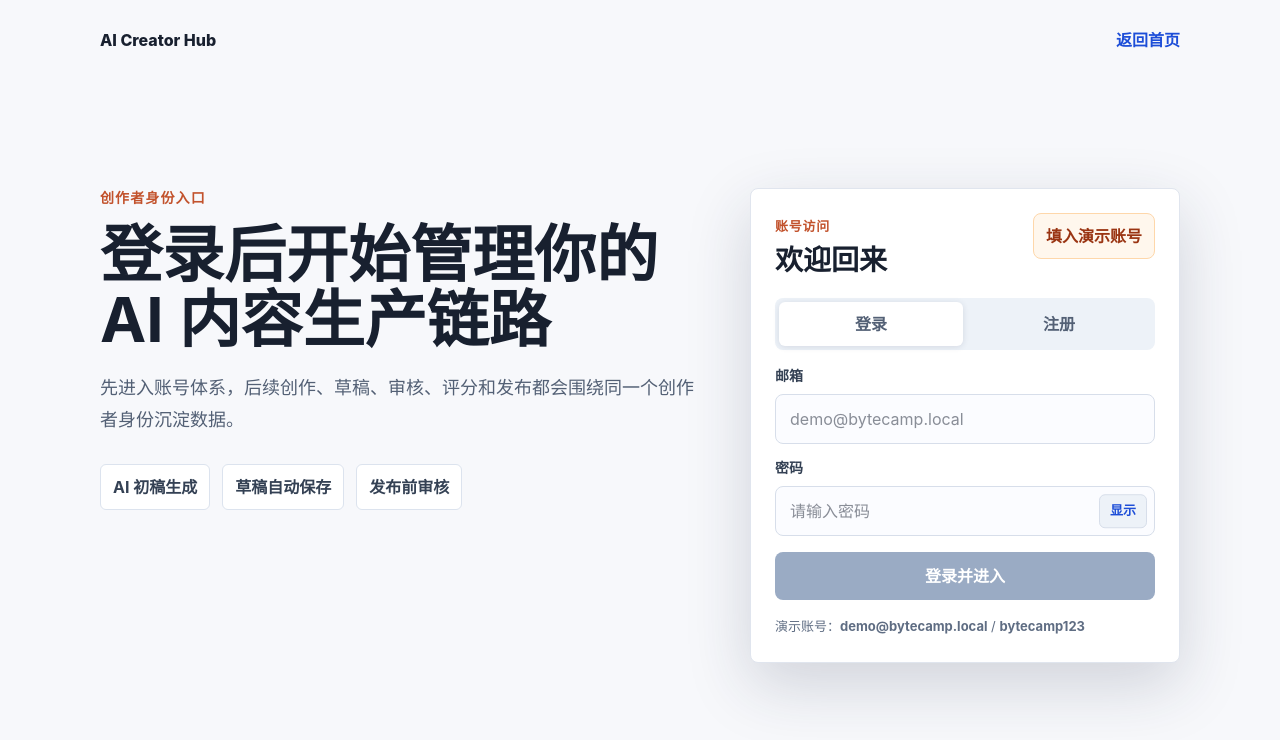
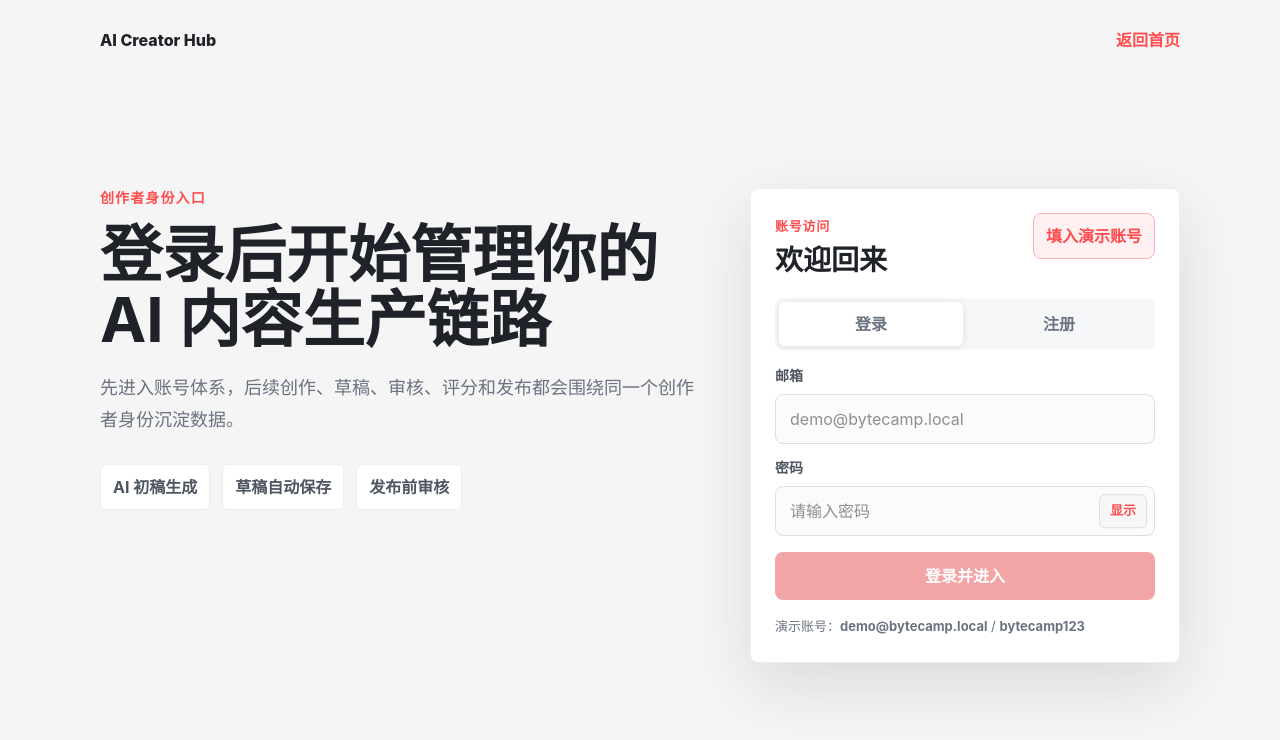
Before and after one commit to KJ1N/byte_camp_frontend, a Next.js app in the folder apps/web/: page /login in a window 1280 px wide. Shown: the top 740 px of the page. Built offline with nearby package versions, Linux system fonts and the light colour scheme.

Commit message:
统一登录页色调

```diff
--- a/apps/web/src/app/login/page.tsx
+++ b/apps/web/src/app/login/page.tsx
@@ -102,40 +102,40 @@ export default function LoginPage() {
   }
 
   return (
-    <main className="min-h-screen bg-[linear-gradient(135deg,rgba(255,255,255,0.94),rgba(237,242,255,0.88)),radial-gradient(circle_at_18%_14%,#ffe3bd,transparent_30%),radial-gradient(circle_at_86%_20%,#ccecff,transparent_32%),#f7f8fb] px-5 py-7 text-[#18202f] md:px-[5vw]">
+    <main className="min-h-screen bg-[#f5f5f5] px-5 py-7 text-[#1f2329] md:px-[5vw]">
       <nav className="mx-auto mb-14 flex max-w-[1080px] flex-col items-start justify-between gap-4 md:flex-row md:items-center">
         <Link href="/" className="font-extrabold">
           AI Creator Hub
         </Link>
-        <Link href="/" className="font-bold text-[#1d4ed8]">
+        <Link href="/" className="font-bold text-[#ff4d4f]">
           返回首页
         </Link>
       </nav>
 
       <section className="mx-auto grid max-w-[1080px] items-start gap-12 pt-10 md:grid-cols-[minmax(0,1fr)_minmax(360px,430px)] md:pt-20">
         <div>
-          <p className="mb-3.5 text-sm font-bold tracking-[0.08em] text-[#c2522c]">创作者身份入口</p>
+          <p className="mb-3.5 text-sm font-bold tracking-[0.08em] text-[#ff4d4f]">创作者身份入口</p>
           <h1 className="max-w-[680px] text-[clamp(38px,6vw,62px)] leading-[1.05] font-bold">
             登录后开始管理你的 AI 内容生产链路
           </h1>
-          <p className="mt-5 max-w-[620px] text-lg leading-8 text-[#536075]">
+          <p className="mt-5 max-w-[620px] text-lg leading-8 text-[#6b7280]">
             先进入账号体系，后续创作、草稿、审核、评分和发布都会围绕同一个创作者身份沉淀数据。
           </p>
           <div className="mt-7 flex flex-wrap gap-3" aria-label="登录后可用能力">
-            <span className="rounded-md border border-[#dce3ee] bg-white px-3 py-2.5 font-bold text-[#344154]">AI 初稿生成</span>
-            <span className="rounded-md border border-[#dce3ee] bg-white px-3 py-2.5 font-bold text-[#344154]">草稿自动保存</span>
-            <span className="rounded-md border border-[#dce3ee] bg-white px-3 py-2.5 font-bold text-[#344154]">发布前审核</span>
+            <span className="rounded-md border border-[#eeeeee] bg-white px-3 py-2.5 font-bold text-[#4e5661]">AI 初稿生成</span>
+            <span className="rounded-md border border-[#eeeeee] bg-white px-3 py-2.5 font-bold text-[#4e5661]">草稿自动保存</span>
+            <span className="rounded-md border border-[#eeeeee] bg-white px-3 py-2.5 font-bold text-[#4e5661]">发布前审核</span>
           </div>
         </div>
 
-        <form className="rounded-lg border border-[#e0e5ee] bg-white p-6 shadow-[0_22px_64px_rgba(31,44,71,0.18)]" onSubmit={submit}>
+        <form className="rounded-lg border border-[#eeeeee] bg-white p-6 shadow-[0_22px_64px_rgba(31,35,41,0.12)]" onSubmit={submit}>
           <div className="mb-5 flex flex-col items-start justify-between gap-4 sm:flex-row">
             <div>
-              <span className="text-[13px] font-extrabold tracking-[0.06em] text-[#c2522c]">账号访问</span>
+              <span className="text-[13px] font-extrabold tracking-[0.06em] text-[#ff4d4f]">账号访问</span>
               <h2 className="mt-1.5 text-[28px] leading-tight font-bold">{isRegister ? "注册新账号" : "欢迎回来"}</h2>
             </div>
             <button
-              className="whitespace-nowrap rounded-lg border border-[#fed7aa] bg-[#fff7ed] px-3 py-2.5 font-bold text-[#9a3412]"
+              className="whitespace-nowrap rounded-lg border border-[#ffb2b3] bg-[#fff1f1] px-3 py-2.5 font-bold text-[#ff4d4f]"
               type="button"
               onClick={fillDemoAccount}
             >
@@ -143,12 +143,12 @@ export default function LoginPage() {
             </button>
           </div>
 
-          <div className="mb-4 grid grid-cols-2 gap-1 rounded-lg bg-[#edf2f8] p-1" role="tablist" aria-label="账号模式">
+          <div className="mb-4 grid grid-cols-2 gap-1 rounded-lg bg-[#f6f7f9] p-1" role="tablist" aria-label="账号模式">
             <button
               aria-selected={!isRegister}
               className={[
-                "rounded-md px-3 py-2.5 font-extrabold text-[#536075]",
-                !isRegister ? "bg-white text-[#18202f] shadow-[0_1px_6px_rgba(31,44,71,0.12)]" : "",
+                "rounded-md px-3 py-2.5 font-extrabold text-[#6b7280]",
+                !isRegister ? "bg-white text-[#1f2329] shadow-[0_1px_6px_rgba(31,35,41,0.12)]" : "",
               ].join(" ")}
               role="tab"
               type="button"
@@ -159,8 +159,8 @@ export default function LoginPage() {
             <button
               aria-selected={isRegister}
               className={[
-                "rounded-md px-3 py-2.5 font-extrabold text-[#536075]",
-                isRegister ? "bg-white text-[#18202f] shadow-[0_1px_6px_rgba(31,44,71,0.12)]" : "",
+                "rounded-md px-3 py-2.5 font-extrabold text-[#6b7280]",
+                isRegister ? "bg-white text-[#1f2329] shadow-[0_1px_6px_rgba(31,35,41,0.12)]" : "",
               ].join(" ")}
               role="tab"
               type="button"
@@ -172,10 +172,10 @@ export default function LoginPage() {
 
           {isRegister ? (
             <label className="mt-3.5 block">
-              <span className="mb-2 block text-sm font-extrabold text-[#344154]">昵称</span>
+              <span className="mb-2 block text-sm font-extrabold text-[#4e5661]">昵称</span>
               <input
                 autoComplete="nickname"
-                className="w-full rounded-lg border border-[#d7deea] bg-[#fbfcff] px-3.5 py-3 text-inherit outline-none transition focus:border-[#1d4ed8] focus:shadow-[0_0_0_3px_rgba(29,78,216,0.13)]"
+                className="w-full rounded-lg border border-[#dedede] bg-[#fbfbfb] px-3.5 py-3 text-inherit outline-none transition focus:border-[#ff4d4f] focus:shadow-[0_0_0_3px_rgba(255,77,79,0.13)]"
                 placeholder="例如：训练营创作者"
                 value={nickname}
                 onChange={(event) => setNickname(event.target.value)}
@@ -184,10 +184,10 @@ export default function LoginPage() {
           ) : null}
 
           <label className="mt-3.5 block">
-            <span className="mb-2 block text-sm font-extrabold text-[#344154]">邮箱</span>
+            <span className="mb-2 block text-sm font-extrabold text-[#4e5661]">邮箱</span>
             <input
               autoComplete="email"
-              className="w-full rounded-lg border border-[#d7deea] bg-[#fbfcff] px-3.5 py-3 text-inherit outline-none transition focus:border-[#1d4ed8] focus:shadow-[0_0_0_3px_rgba(29,78,216,0.13)]"
+              className="w-full rounded-lg border border-[#dedede] bg-[#fbfbfb] px-3.5 py-3 text-inherit outline-none transition focus:border-[#ff4d4f] focus:shadow-[0_0_0_3px_rgba(255,77,79,0.13)]"
               inputMode="email"
               placeholder="demo@bytecamp.local"
               type="email"
@@ -197,14 +197,14 @@ export default function LoginPage() {
           </label>
 
           <div className="mt-3.5 block">
-            <label className="mb-2 block text-sm font-extrabold text-[#344154]" htmlFor="login-password">
+            <label className="mb-2 block text-sm font-extrabold text-[#4e5661]" htmlFor="login-password">
               密码
             </label>
             <div className="relative">
               <input
                 id="login-password"
                 autoComplete={isRegister ? "new-password" : "current-password"}
-                className="w-full rounded-lg border border-[#d7deea] bg-[#fbfcff] px-3.5 py-3 pr-[76px] text-inherit outline-none transition focus:border-[#1d4ed8] focus:shadow-[0_0_0_3px_rgba(29,78,216,0.13)]"
+                className="w-full rounded-lg border border-[#dedede] bg-[#fbfbfb] px-3.5 py-3 pr-[76px] text-inherit outline-none transition focus:border-[#ff4d4f] focus:shadow-[0_0_0_3px_rgba(255,77,79,0.13)]"
                 placeholder="请输入密码"
                 type={showPassword ? "text" : "password"}
                 value={password}
@@ -213,7 +213,7 @@ export default function LoginPage() {
               <button
                 aria-label={showPassword ? "隐藏密码" : "显示密码"}
                 aria-pressed={showPassword}
-                className="absolute top-1/2 right-2 -translate-y-1/2 rounded-md border border-[#d7deea] bg-[#edf2f8] px-2.5 py-1.5 text-[13px] font-extrabold text-[#1d4ed8] hover:bg-[#e1e8f3] focus-visible:outline-3 focus-visible:outline-offset-2 focus-visible:outline-[rgba(29,78,216,0.2)]"
+                className="absolute top-1/2 right-2 -translate-y-1/2 rounded-md border border-[#dedede] bg-[#f6f7f9] px-2.5 py-1.5 text-[13px] font-extrabold text-[#ff4d4f] hover:bg-[#eeeeee] focus-visible:outline-3 focus-visible:outline-offset-2 focus-visible:outline-[rgba(255,77,79,0.2)]"
                 type="button"
                 onClick={() => setShowPassword((current) => !current)}
               >
@@ -229,14 +229,14 @@ export default function LoginPage() {
           ) : null}
 
           <button
-            className="mt-4 w-full rounded-lg bg-[#1d4ed8] px-4 py-3 font-extrabold text-white disabled:cursor-not-allowed disabled:bg-[#9aabc4]"
+            className="mt-4 w-full rounded-lg bg-[#ff4d4f] px-4 py-3 font-extrabold text-white disabled:cursor-not-allowed disabled:bg-[#f3a5a6]"
             disabled={!canSubmit || status === "submitting"}
             type="submit"
           >
             {status === "submitting" ? "提交中..." : isRegister ? "注册并进入" : "登录并进入"}
           </button>
 
-          <p className="mt-3.5 text-[13px] leading-6 text-[#5f6d83]">
+          <p className="mt-3.5 text-[13px] leading-6 text-[#6b7280]">
             演示账号：<strong>{demoAccount.email}</strong> / <strong>{demoAccount.password}</strong>
           </p>
         </form>
```
